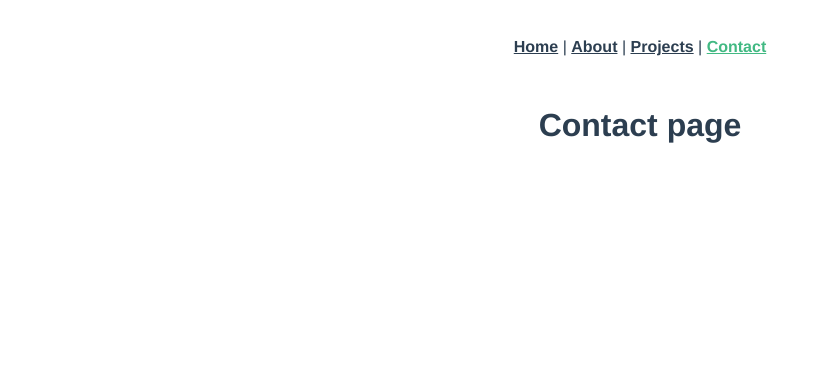
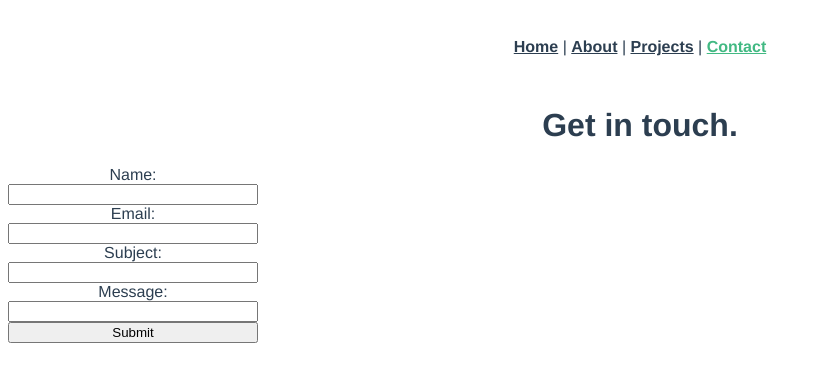
Before and after one commit to alexakearns/alexakearns.com, a Vue app: page /contact in a window 1280 px wide. Shown: the top 382 px of the page, without its empty margins (0-822 px from the left). Built offline with nearby package versions, Linux system fonts and the light colour scheme.

Commit message:
Add Contact Form template

```diff
--- /dev/null
+++ b/src/components/ContactForm.vue
@@ -0,0 +1,50 @@
+<template>
+  <form class="contact-form" @submit.prevent="onSubmit">
+    <label for="name">Name:</label>
+    <input id="name" v-model="name" />
+    <label for="email">Email:</label>
+    <input id="email" type="email" v-model="email" />
+    <label for="subject">Subject:</label>
+    <input id="subject" v-model="subject" />
+    <label for="message">Message:</label>
+    <input id="message" v-model="message" />
+
+    <input class="contact-form__submit" type="submit" />
+  </form>
+</template>
+
+<script>
+export default {
+  name: "ContactForm",
+  data() {
+    return {
+      name: "",
+      email: "",
+      subject: "",
+      message: "",
+    };
+  },
+  methods: {
+    onSubmit() {
+      let formContent = {
+        name: this.name,
+        email: this.email,
+        subject: this.subject,
+        message: this.message,
+      };
+      this.$emit("form-submitted", formContent);
+
+      this.name = "";
+      this.email = "";
+      this.subject = "";
+      this.message = "";
+    },
+  },
+};
+</script>
+<style>
+.contact-form {
+  display: grid;
+  width: 250px;
+}
+</style>
--- a/src/views/Contact.vue
+++ b/src/views/Contact.vue
@@ -1,3 +1,17 @@
 <template>
-  <h1>Contact page</h1>
+  <h1>Get in touch.</h1>
+  <ContactForm />
 </template>
+
+<script>
+import ContactForm from "@/components/ContactForm.vue";
+
+export default {
+  name: "Contact",
+  components: {
+    ContactForm,
+  },
+};
+</script>
+
+<style></style>
--- a/src/views/Home.vue
+++ b/src/views/Home.vue
@@ -1,11 +1,10 @@
 <template>
   <div class="home">
-    <Intro my_name="Alexa Kearns" job_title="Frontend Engineer"/>
+    <Intro my_name="Alexa Kearns" job_title="Frontend Engineer" />
   </div>
 </template>
 
 <script>
-// @ is an alias to /src
 import Intro from "@/components/Intro.vue";
 
 export default {
```
